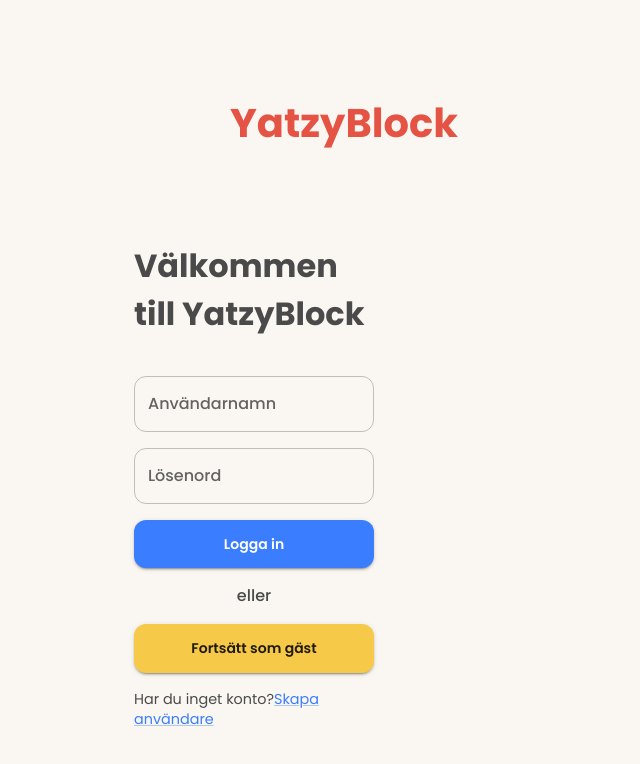
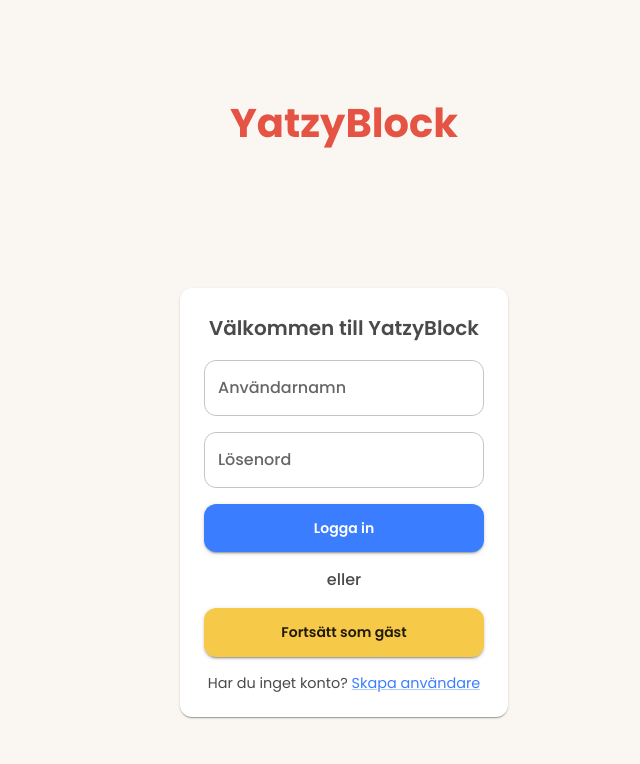
Before and after one commit to FrejaE/yatzyBlock, a React (Vite) app: page / in a window 1280 px wide. Shown: the top 764 px of the page, without its empty margins (296-936 px from the left). Built offline with nearby package versions, Linux system fonts and the light colour scheme; some icons are missing.

Commit message:
design för login o register färdigt

```diff
--- a/src/layouts/AuthLayout.tsx
+++ b/src/layouts/AuthLayout.tsx
@@ -1,4 +1,4 @@
-import { Box } from "@mui/material";
+import { Box, Paper } from "@mui/material";
 import { Outlet } from "react-router-dom";
 import { Header } from "../components/Header";
 
@@ -18,17 +18,16 @@ export const AuthLayout = () => {
         <Header />
         <Box
           sx={{
-            width: {
-              xs: "260px",
-              sm: "320px",
-              md: "420px",
-            },
+            flex: 1,
             display: "flex",
-            flexDirection: "column",
-            gap: 2,
+            justifyContent: "center",
+            alignItems: "center",
+            p: 2,
           }}
         >
-          <Outlet />
+          <Paper sx={{ maxWidth: 328, width: "100%", p: 3 }}>
+            <Outlet />
+          </Paper>
         </Box>
       </Box>
     </>
--- a/src/pages/HomePage.tsx
+++ b/src/pages/HomePage.tsx
@@ -2,9 +2,16 @@ import { Box } from "@mui/material";
 import { useNavigate } from "react-router-dom";
 import { WinnersPodium } from "../components/WinnersPodium";
 import { AppButton } from "../components/Buttons";
+import { useUser } from "../context/UserContext";
 
 export const HomePage = () => {
+  const { logout } = useUser();
   const navigate = useNavigate();
+
+  const handleLogout = () => {
+    logout();
+    navigate("/");
+  };
 
   return (
     <>
@@ -39,6 +46,7 @@ export const HomePage = () => {
           variant="contained"
           color="error"
           sx={{ width: "200px", margin: "auto" }}
+          onClick={handleLogout}
         >
           {" "}
           Logga ut{" "}
--- a/src/pages/LoginPage.tsx
+++ b/src/pages/LoginPage.tsx
@@ -1,4 +1,4 @@
-import { Box, Link, TextField, Typography } from "@mui/material";
+import { Box, Link, Paper, TextField, Typography } from "@mui/material";
 import { useState } from "react";
 import { useNavigate } from "react-router-dom";
 import { useUser } from "../context/UserContext";
@@ -41,12 +41,12 @@ export const LoginPage = () => {
         sx={{
           display: "flex",
           flexDirection: "column",
-          width: "240px",
+          gap: 2,
           alignItems: "center",
-          gap: 2,
         }}
       >
-        <h1> Välkommen till YatzyBlock</h1>
+        <Typography variant="h6"> Välkommen till YatzyBlock</Typography>
+
         <TextField
           id="outlined-basic"
           label="Användarnamn"
@@ -66,6 +66,7 @@ export const LoginPage = () => {
           color="primary"
           aria-label="Logga in och gå vidare till startsida"
           onClick={() => handleLogin(username, password)}
+          fullWidth
         >
           Logga in
         </AppButton>
@@ -75,11 +76,12 @@ export const LoginPage = () => {
           color="secondary"
           onClick={handleGuest}
           aria-label="Fortsätt som gäst och gå till startsida"
+          fullWidth
         >
           Fortsätt som gäst{" "}
         </AppButton>
         <Typography variant="body2">
-          Har du inget konto?
+          Har du inget konto?{" "}
           <Link
             onClick={() => navigate("/register")}
             aria-label="Gå till sidan för att skapa en användare"
--- a/src/pages/RegisterPage.tsx
+++ b/src/pages/RegisterPage.tsx
@@ -40,12 +40,12 @@ export const RegisterPage = () => {
         sx={{
           display: "flex",
           flexDirection: "column",
-          width: "240px",
+          //   width: "100%",
           alignItems: "center",
           gap: 2,
         }}
       >
-        <Typography> Skapa användare</Typography>
+        <Typography variant="h6"> Skapa användare</Typography>
         {/* TODO : Rätt typo här, storlek */}
         <TextField
           id="email"
@@ -78,8 +78,7 @@ export const RegisterPage = () => {
           Skapa användare
         </AppButton>
         <Typography variant="body2">
-          Redan medlem
-          <Link onClick={() => navigate("/")}>Logga in</Link>
+          Redan medlem <Link onClick={() => navigate("/")}>Logga in </Link>
         </Typography>
       </Box>
     </>
```
